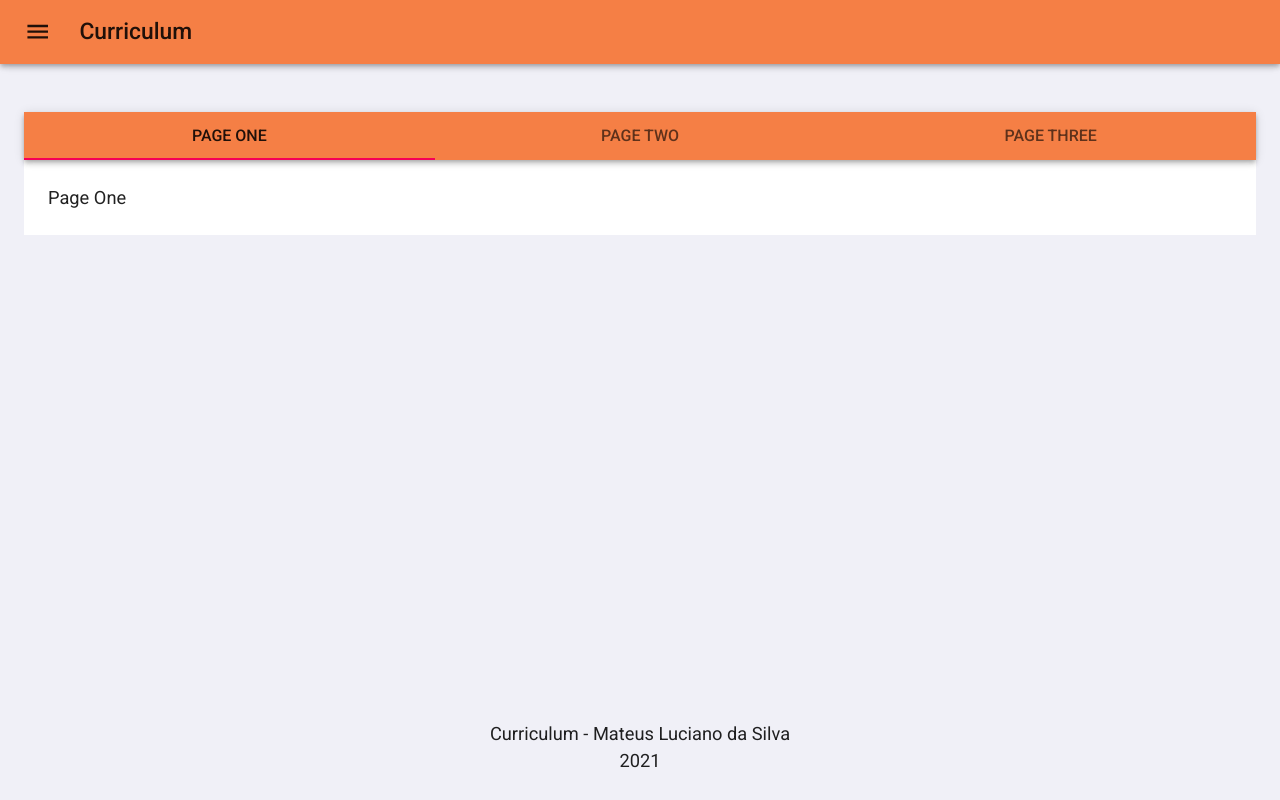
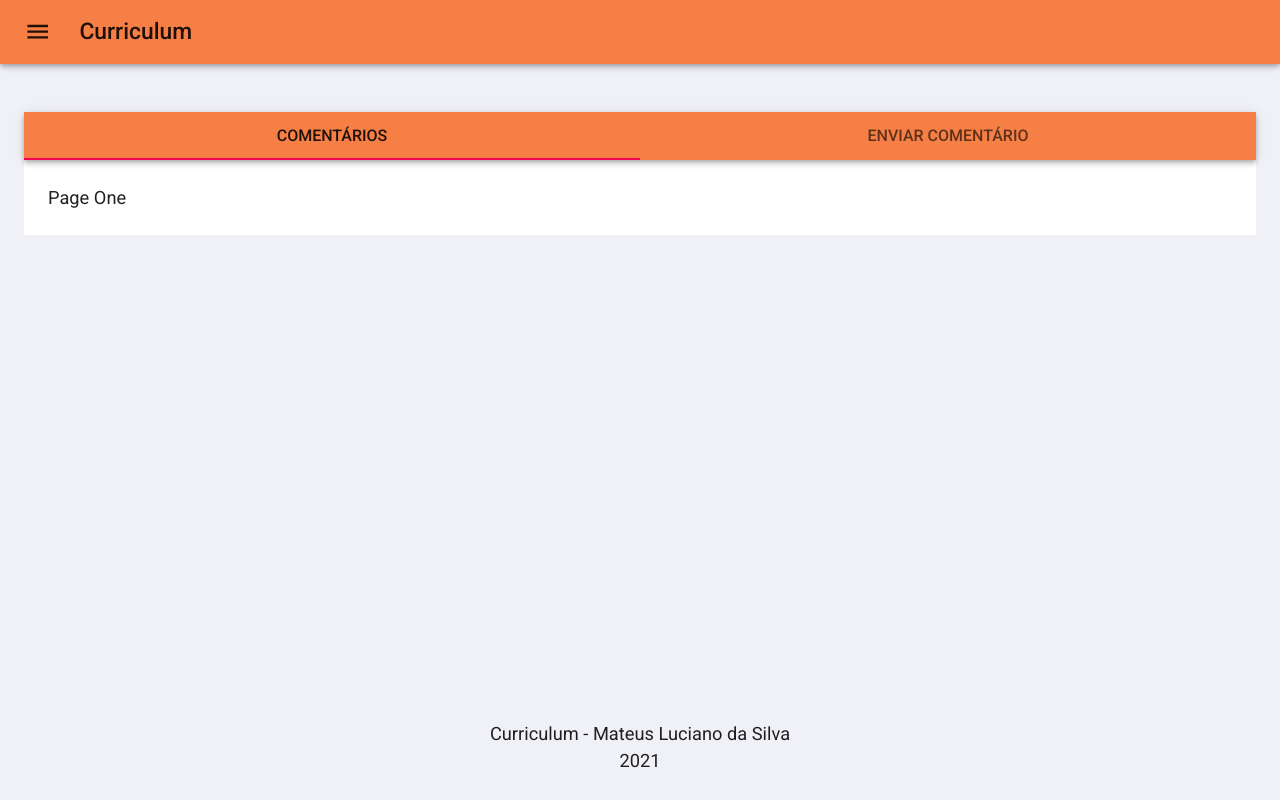
Before and after one commit to mateus-luciano/curriculum-frontend, a React (Create React App) app: page /comments in a window 1280 px wide. Built offline with nearby package versions, Linux system fonts and the light colour scheme; no server answers.

Commit message:
updated comments

```diff
--- a/src/components/NavTabs/index.jsx
+++ b/src/components/NavTabs/index.jsx
@@ -90,9 +90,8 @@ export default () => {
           onChange={handleChange}
           aria-label="nav tabs example"
         >
-          <LinkTab label="Page One" href="/drafts" {...a11yProps(0)} />
-          <LinkTab label="Page Two" href="/trash" {...a11yProps(1)} />
-          <LinkTab label="Page Three" href="/spam" {...a11yProps(2)} />
+          <LinkTab label="Comentários" href="/drafts" {...a11yProps(0)} />
+          <LinkTab label="Enviar comentário" href="/trash" {...a11yProps(1)} />
         </Tabs>
       </AppBar>
       <TabPanel value={value} index={0}>
@@ -101,9 +100,6 @@ export default () => {
       <TabPanel value={value} index={1}>
         Page Two
       </TabPanel>
-      <TabPanel value={value} index={2}>
-        Page Three
-      </TabPanel>
     </div>
   );
 }
```
